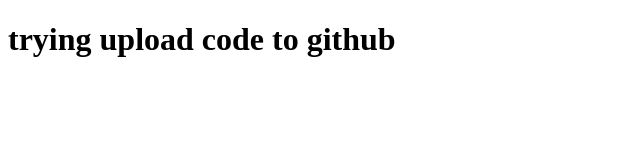
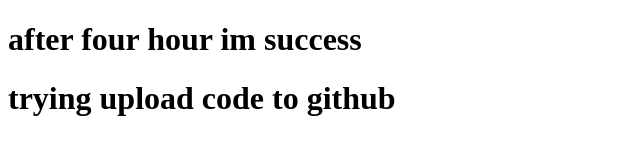
Before and after one commit to md-rifat-rahman/try-add, a plain HTML site: page index.html in a window 1280 px wide. Shown: the whole page, without its empty margins (0-640 px from the left). Drawn offline with Linux system fonts and the light colour scheme.

Commit message:
added another header

```diff
--- a/index.html
+++ b/index.html
@@ -9,6 +9,7 @@
 </head>
 
 <body>
+    <h1> after four hour im success </h1>
     <h1> trying upload code to github</h1>
 </body>
 
```
